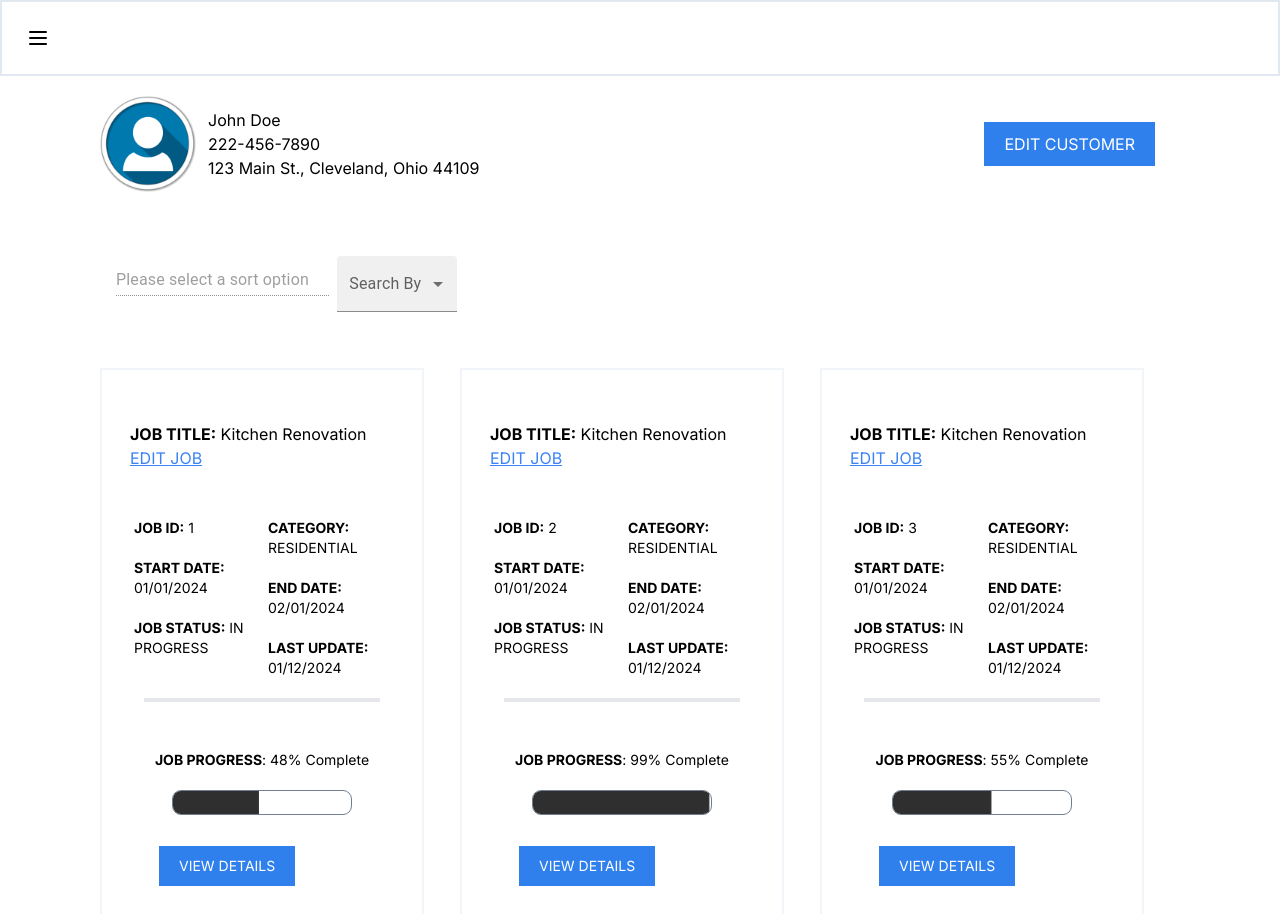
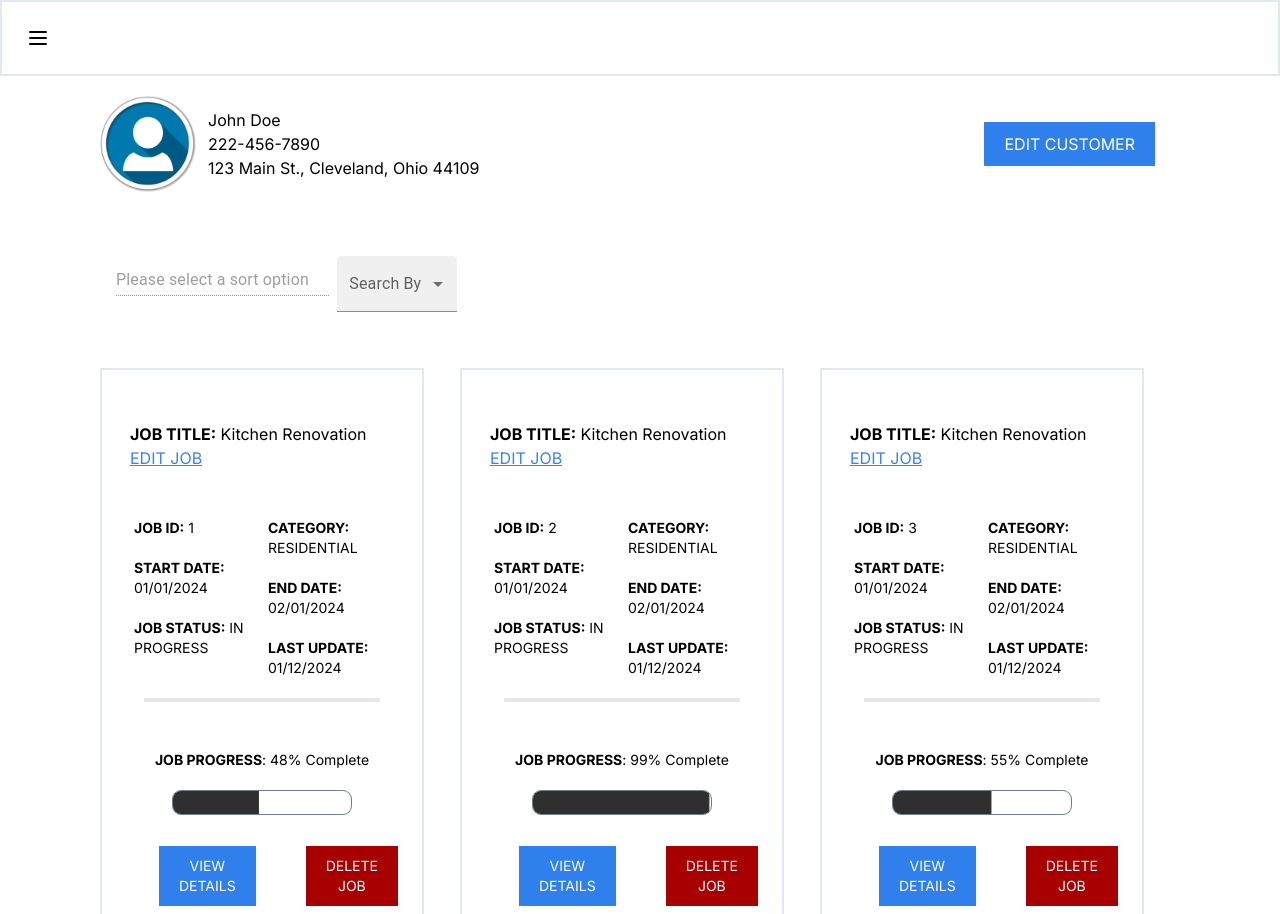
Before and after one commit to BronzeMik/organize-me, a Next.js app: page /dashboard/jobs/1 in a window 1280 px wide. Shown: the top 914 px of the page. Built offline with nearby package versions, Linux system fonts and the light colour scheme.

Commit message:
Update customer jobs list UI

```diff
--- a/src/app/(routes)/dashboard/_components/JobOverview.jsx
+++ b/src/app/(routes)/dashboard/_components/JobOverview.jsx
@@ -6,7 +6,7 @@ function JobOverview({ job }) {
 
 
   return (
-    <div className='bg-white border-solid border-slate-100 border-2 px-3 py-5 mt-8 md:w-[90%] flex flex-col text-sm'>
+    <div className='bg-white border-solid border-slate-200 border-2 px-3 py-5 mt-8 md:w-[90%] flex flex-col text-sm'>
         {/* Job details */}
         <div className='flex justify-between items-center mt-8 px-4 flex-wrap'>
             <h2 className=' text-base'><span className='font-bold uppercase'>Job Title:</span> {job.job_title}</h2>
@@ -43,7 +43,7 @@ function JobOverview({ job }) {
             </div>
 
             {/* Buttons description */}
-            <div className='flex justify-between flex-wrap'>
+            <div className='flex justify-between flex-wrap md:flex-nowrap'>
                 <a href=''><button className='btn'>View Details</button></a>
                 <a href=''><button className='btn red-btn'>Delete Job</button></a>
             </div>
--- a/src/app/(routes)/dashboard/jobs/[id]/page.jsx
+++ b/src/app/(routes)/dashboard/jobs/[id]/page.jsx
@@ -119,7 +119,7 @@ function Page() {
       </div>
 
       {/* List Jobs */}
-      <div className='grid grid-cols-1 md:grid-cols-2 lg:grid-cols-3 items-center'>
+      <div className='grid grid-cols-1 md:grid-cols-2 lg:grid-cols-3 items-center flex-wrap'>
         {filteredList.length > 0 ?  filteredList.map((job, index) => (
           <JobOverview key={job.job_id} job={job} />
         )) : jobs.map((job, index) => (
```
